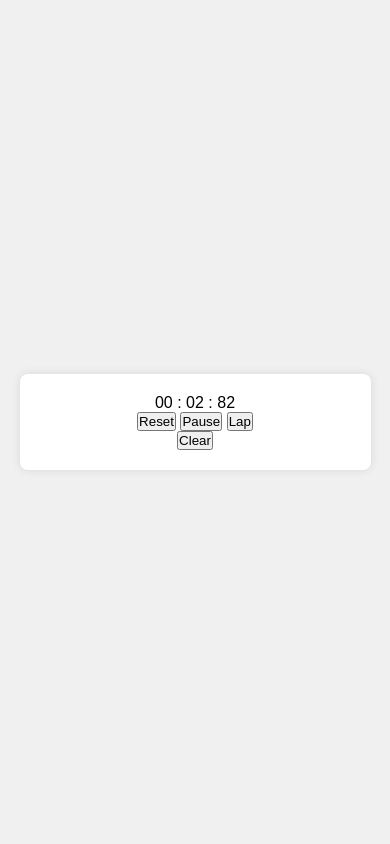
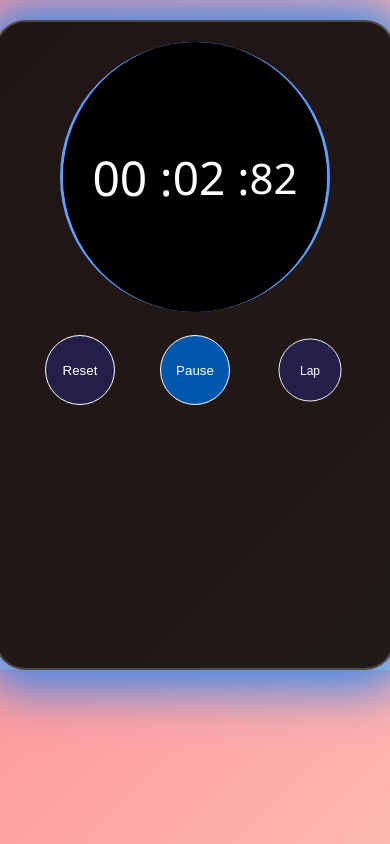
Before and after one commit to NagaReethika/PRASUNET, a plain HTML site: page TASKS-2/index.html in a window 390 px wide. Both pictures are taken after a click on the button "Start". Drawn offline with Linux system fonts and the light colour scheme.

Commit message:
Update styles.css

```diff
--- a/TASKS-2/styles.css
+++ b/TASKS-2/styles.css
@@ -1,109 +1,229 @@
-/* Reset default styles */
 * {
     margin: 0;
     padding: 0;
     box-sizing: border-box;
+    outline: none;
 }
 
 body {
-    font-family: Arial, sans-serif;
-    background-color: #f0f0f0;
+    font-family: Arial, Helvetica, sans-serif;
+    width: 100%;
+    font-size: 16px;
+    height: 100%;
     display: flex;
     justify-content: center;
     align-items: center;
-    height: 100vh;
+    font-family: 'Segoe UI', Tahoma, Geneva, Verdana, sans-serif;
+    background: linear-gradient(135deg, #ff9a9e 0%, #fad0c4 99%, #fad0c4 100%); /* Initial vibrant background */
+    color: #fff;
+    transition: background 1s, color 0.1s; /* Ensure smooth transition */
+    margin-top: 20px;
+    background-position: center;
+    background-size: cover;
 }
 
+
+
 .container {
-    text-align: center;
-    background-color: #fff;
-    padding: 20px;
-    border-radius: 8px;
-    box-shadow: 0 0 10px rgba(0, 0, 0, 0.1);
-    max-width: 600px;
-    width: 90%;
-}
-
-.stopwatch {
-    position: relative;
+    padding: 20px 65px;
+    height: 650px;
+    width: 400px;
     display: flex;
     flex-direction: column;
     align-items: center;
     justify-content: center;
-    width: 200px;
-    height: 200px;
-    border-radius: 50%;
-    border: 2px solid #ccc;
-    background-color: #f9f9f9;
-    box-shadow: 0 0 10px rgba(0, 0, 0, 0.1);
-    overflow: hidden; /* Ensure content doesn't overflow */
+    background-color: #000000de;
+    border-radius: 30px;
+    border: 2px solid #606060b3;
+    box-shadow: #0080ffcc 0px 2px 50px 16px;
 }
 
-.time-display {
-    font-size: 2em;
-    z-index: 1; /* Ensure time display is above water */
-    position: absolute;
-    top: 50%;
-    left: 50%;
-    transform: translate(-50%, -50%);
+.outer-circle {
+    width: 270px;
+    height: 270px;
+    border-radius: 50%;
+    border: 3px solid #5f9fff;
+    color: #fff;
+    display: flex;
+    justify-content: center;
+    align-items: center;
 }
 
-svg {
-    width: 100%;
-    height: 100%;
+.inner-circle {
+    width: 270px;
+    height: 270px;
+    border-radius: 50%;
+    background-color: #000;
+    display: flex;
+    align-items: center;
+    justify-content: center;
 }
 
-#water {
-    fill: #4CAF50; /* Water color */
-    transition: fill 0.3s ease-out; /* Smooth transition for fill */
+.text{
+    color: #fff;
+    font-size: 23px;
+}
+.min {
+    font-size: 48px;
 }
 
-.controls {
-    margin-top: 20px;
+.sec {
+    font-size: 46px;
 }
 
-.controls button {
-    font-size: 1.2em;
-    padding: 10px 20px;
-    margin: 10px 10px;
-    cursor: pointer;
-    background-color: #4CAF50;
-    color: #fff;
-    border: none;
-    border-radius: 10px;
-    outline: none;
-    transition: background-color 0.3s ease;
+.msec {
+    font-size: 42px;
+}
+.buttons {
+    margin-top: 23px;
+    width: 300px;
+    display: flex;
+    justify-content: space-between;
 }
 
-.controls button:hover {
-    background-color: #45a049;
+.btn {
+    width: 70px;
+    height: 70px;
+    border-radius: 50%;
+    background-color: #2829807a;
+    border: 0px solid #fff;
+    color: #fff;
+    cursor: pointer;
+    border: 1px solid #fff;
+    /* box-shadow: 5px 5px 5px 0px #49434393; */
+}
+.btn:hover {
+    background-color: rgb(0, 128, 255);
+}
+.playbtn{
+    transition: all 0.3s ease;
+    background-color: rgb(0, 87, 173);
+    z-index: 1;
+}
+.playbtn
+.resetbtn,
+.lapbtn{
+    transform: scale(0.9);
+}
+.playbtn.on{
+    background-color: #d92027;
+}
+.resetbtn,
+.lapbtn{
+    transition: all 0.3s ease;
 }
 
-.lap-times {
-    text-align: left;
+.laps {
+    list-style: none;
+    color: #fff;
+    height: 350px;
+    width: 250px;
+    overflow: auto;
+    position: relative;
     margin-top: 20px;
-    max-height: 150px;
-    overflow-y: auto;
-    padding: 10px;
-    border: 1px solid #ccc;
-    border-radius: 8px;
-    background-color: #f9f9f9;
+    /* padding: 20px 0px 20px 0px; */
+}
+.laps::-webkit-scrollbar {
+    display: none;
 }
 
-.lap-times h3 {
-    margin-top: 0;
+.lap-item {
+    width: 100%;
+    display: inline-block;
+    text-align: center;
+    border: 1px solid #c1eaf1;
+    background-color: transparent;
+    border-radius: 50px;
+    margin-bottom: 10px;
+    padding: 15px;
+    cursor: pointer;
 }
 
-.lap-times ul {
-    list-style-type: none;
-    padding: 0;
-    margin: 0;
-    max-height: 100px;
-    overflow-y: auto;
+.number {
+    color: #cbc8c8;
+}
+.time-stamp{
+    display: inline-block;
+    margin-left: 25px;
 }
 
-.lap-times li {
-    margin-bottom: 5px;
-    padding: 5px;
-    border-bottom: 1px solid #ddd;
+.clearbtn {
+    display: block;
+    position: fixed;
+    z-index: 1000;
+    bottom: 28px;
+    left: 50%;
+    transform: translate(-50%);
+    width: 120px;
+    padding: 10px 0;
+    border-radius: 50px;
+    background-color: #10153bee;
+    border: 2px solid #0080ff;
+    color: #fff;
 }
+
+.clearbtn:hover {
+    background: #0080ff;
+}
+
+.visibility{
+    visibility: hidden;
+}
+
+.laptime {
+    display: none;
+}
+
+
+
+ @media only screen and (max-width:1024px) {
+    .container {
+        max-width: 400px;
+        min-width: 400px;
+        min-height: 840px;
+        max-height: 840px;
+    }
+
+    .laps {
+        height: 400px;
+    }
+}
+
+@media only screen and (max-width:950px) {
+    .container {
+        max-width: 400px;
+        min-width: 400px;
+        min-height: 840px;
+        max-height: 840px;
+    }
+
+    .laps {
+        height: 400px;
+    }
+}
+
+@media only screen and (max-width:872px) {
+    .container {
+        max-width: 400px;
+        min-width: 400px;
+        min-height: 750px;
+        max-height: 750px;
+    }
+
+    .laps {
+        height: 300px;
+    }
+}
+
+@media only screen and (max-width:579px) {
+    .container {
+        max-width: 400px;
+        min-width: 400px;
+        min-height: 650px;
+        max-height: 650px;
+    }
+
+    .laps {
+        height: 240px;
+    }
+}
```
